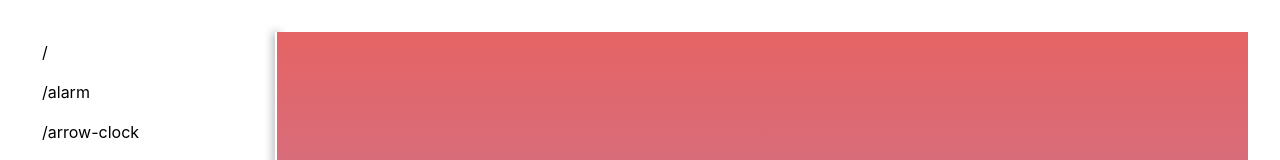
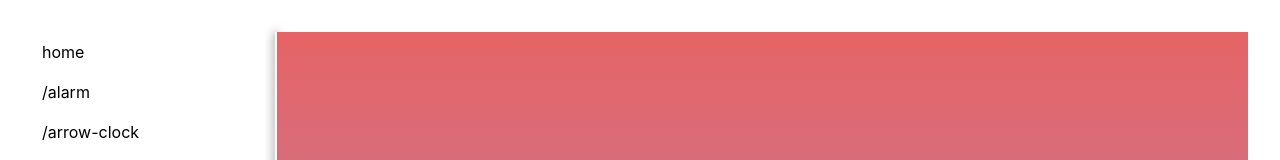
Before and after one commit to dogfrogfog/pure-js-old-repos-in-one, a Next.js app: page /arrow-clock in a window 1280 px wide. Shown: the top 160 px of the page. Built offline with nearby package versions, Linux system fonts and the light colour scheme.

Commit message:
fix: types and stuff (#12)

```diff
--- a/components/layout.module.css
+++ b/components/layout.module.css
@@ -28,6 +28,10 @@
   padding-top: 0;
 }
 
+.sideBar li:first-child::before {
+  top: 5px;
+}
+
 .sideBar li:hover {
   transition: 0.2s ease-in;
 }
--- a/components/layout.tsx
+++ b/components/layout.tsx
@@ -10,7 +10,7 @@ const SideBar: FC = () => (
     {Object.values(ROUTES).map((route) => (
       <li key={route}>
         <Link href={route}>
-          <a>{route}</a>
+          <a>{route === '/' ? 'home' : route}</a>
         </Link>
       </li>
     ))}
--- a/pages/alarm.tsx
+++ b/pages/alarm.tsx
@@ -1,4 +1,5 @@
 import type { NextPage } from 'next'
+import Image from 'next/image'
 
 import styles from '../styles/alarm.module.css'
 
@@ -11,7 +12,7 @@ const AlarmPage: NextPage = () => {
         <h1>LOLSUNSET CLOCK</h1>
         <h3>I can haz time!?</h3>
         <h2 id='timeTag'>00 : 00 : 00</h2>
-        <img id="image" src="" alt="day-time-image" />
+        <Image id="image" src="" alt="day-time-image" />
         <h3>Set alarm tooooooo:</h3>
         <div id="clocksector">
           <select name="" id="alarms">
--- a/pages/arrow-clock.tsx
+++ b/pages/arrow-clock.tsx
@@ -13,15 +13,18 @@ const setDate = (hoursRef: RT, minutesRef: RT, secondsRef: RT) => {
   const secondsDegrees = (seconds / 60) * 360 + 90;
 
   if (hoursRef) {
+    // @ts-ignore
     hoursRef.style.transform = `rotate(${secondsDegrees}deg)`;
 
     const minutes = date.getMinutes();
     const minutesDegrees = (minutes / 60) * 360 + 90;
+    // @ts-ignore
     minutesRef.style.transform = `rotate(${minutesDegrees}deg)`;
 
 
     const hours = date.getHours();
     const hoursDegrees = (hours / 24) * 360 + 90;
+    // @ts-ignore
     secondsRef.style.transform = `rotate(${hoursDegrees}deg)`;
   }
 }
@@ -33,6 +36,7 @@ const ArrowClockPage: NextPage = () => {
 
   useEffect(() => {
     const interval = setInterval(() => {
+      // @ts-ignore
       setDate(hoursRef.current, minutesRef.current, secondsRef.current)
     }, 1000);
 
```
Also changed, not shown: pages/speach-recognition.tsx (deleted).
